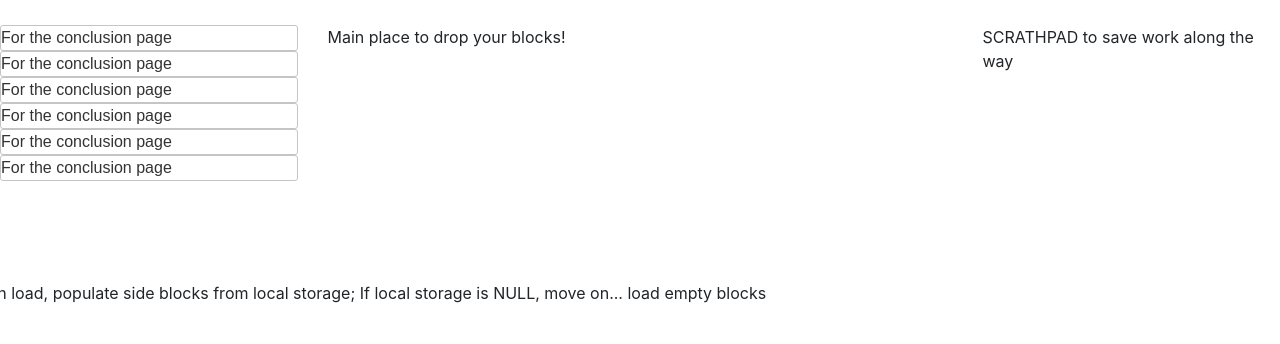
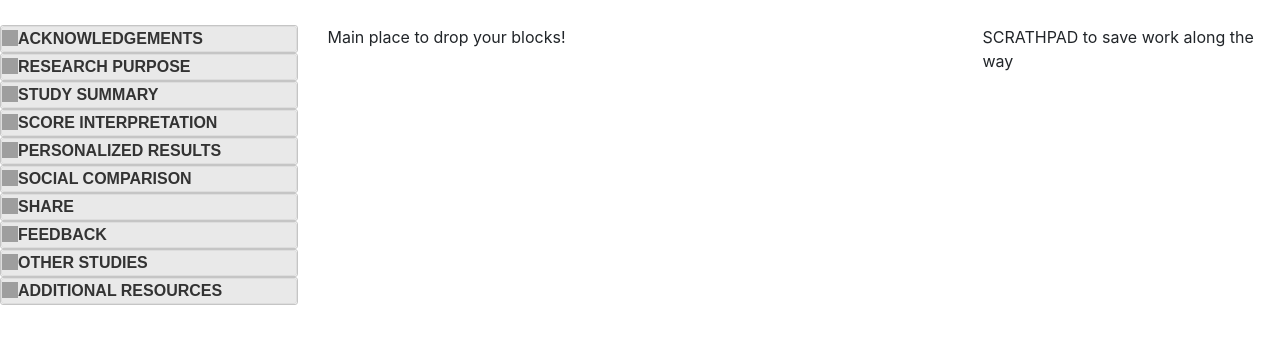
Before and after one commit to emjun/digestifProject, a Django app: template digestif/templates/digestif/create.html in a window 1280 px wide. Shown: the part 56-400 px from the top of the page. Run offline with Django 3.2, Linux system fonts and the light colour scheme; the template is opened without the code that fills it, so the values that code supplies are empty; some libraries are stand-ins or nearby versions; grey boxes are pictures that could not be loaded.

Commit message:
Debugged populating explore. Every time run server, conclusion pages are all re-populated/duplicated. Need to give user feedback.

```diff
--- a/digestif/static/digestif/create.js
+++ b/digestif/static/digestif/create.js
@@ -1,4 +1,5 @@
 $(document).ready(function () {
+    populate_favorites();
     $(".column").sortable({
       connectWith: ".column",
       // handle: ".portlet-header",
@@ -19,3 +20,19 @@ $(document).ready(function () {
         });
 
   });
+
+function populate_favorites() {
+  // pull from local storage
+  // var obj = JSON.parse(window.localStorage.liked_blocks);
+  //
+  // for loop through each array in obj && populate....
+  // MAYBE WE SHOULD DO THIS IN TEMPLATE??? using django syntax??
+
+
+}
+
+
+
+
+// add empty portlets
+// empty portlet -- could be a generic header and blank (no text)
--- a/digestif/templates/digestif/create.html
+++ b/digestif/templates/digestif/create.html
@@ -75,8 +75,17 @@
   <div>
     <div class="row">
       <div class="column col">
-          <div class="portlet">
-              <!-- <div class="portlet-header">Header</div> -->
+        <div class="portlet" id="acknowledgementsDiv">
+            <div class="portlet-header">ACKNOWLEDGEMENTS</div>
+            {% for e in favorites.acknowledgements %}
+              {% if e.length > 0 %}
+                // create a portlets
+                <div class="portlet-content">For the conclusion page</div>
+              {% endif %}
+            {% endfor %}
+        </div>
+          <!-- <div class="portlet">
+              <div class="portlet-header">Header</div>
               <div class="portlet-content">For the conclusion page</div>
           </div>
           <div class="portlet">
@@ -92,9 +101,35 @@
               <div class="portlet-content">For the conclusion page</div>
           </div>
           <div class="portlet">
-              <!-- <div class="portlet-header">Header</div> -->
               <div class="portlet-content">For the conclusion page</div>
-          </div>
+          </div> -->
+        <div class="portlet" id="researchPurposeDiv">
+          <div class="portlet-header">RESEARCH PURPOSE</div>
+        </div>
+        <div class="portlet" id="studySummaryDiv">
+            <div class="portlet-header">STUDY SUMMARY</div>
+        </div>
+        <div class="portlet" id="scoreInterpretationDiv">
+          <div class="portlet-header">SCORE INTERPRETATION</div>
+        </div>
+        <div class="portlet" id="personalizedResultsDiv">
+            <div class="portlet-header">PERSONALIZED RESULTS</div>
+        </div>
+        <div class="portlet" id="socialComparisonDiv">
+          <div class="portlet-header">SOCIAL COMPARISON</div>
+        </div>
+        <div class="portlet" id="shareDiv">
+            <div class="portlet-header">SHARE</div>
+        </div>
+        <div class="portlet" id="feedbackDiv">
+          <div class="portlet-header">FEEDBACK</div>
+        </div>
+        <div class="portlet" id="otherStudiesDiv">
+            <div class="portlet-header">OTHER STUDIES</div>
+        </div>
+        <div class="portlet" id="additionalResourcesDiv">
+            <div class="portlet-header">ADDITIONAL RESOURCES</div>
+        </div>
 
       </div>
       <div class="column col-6 container">
@@ -104,10 +139,10 @@
           SCRATHPAD to save work along the way
       </div>
 
-      On load, populate side blocks from local storage;
+      <!-- On load, populate side blocks from local storage;
       If local storage is NULL, move on...
 
-      load empty blocks
+      load empty blocks -->
 
 
     </div>
--- a/digestif/utils/populate_conclusionPages.py
+++ b/digestif/utils/populate_conclusionPages.py
@@ -61,7 +61,7 @@ def populate():
             'research_purpose' : None,
             'study_summary' : None,
             'score_interpretation' : None,
-            'personalized_results' : 'personalized_results/dmp_personality',
+            'personalized_results' : 'personalized_results/dmp_personality.png',
             'social_comparison' : None,
             'share' : 'share/dmp_personality.png',
             'feedback' : None,
--- a/requirements.txt
+++ b/requirements.txt
@@ -1,4 +1,4 @@
 django
-djangorestframework
 mysqlclient
 django-mysql
+jsonfield
```
Also changed, not shown: digestif/views.py (+7 -1 lines).
